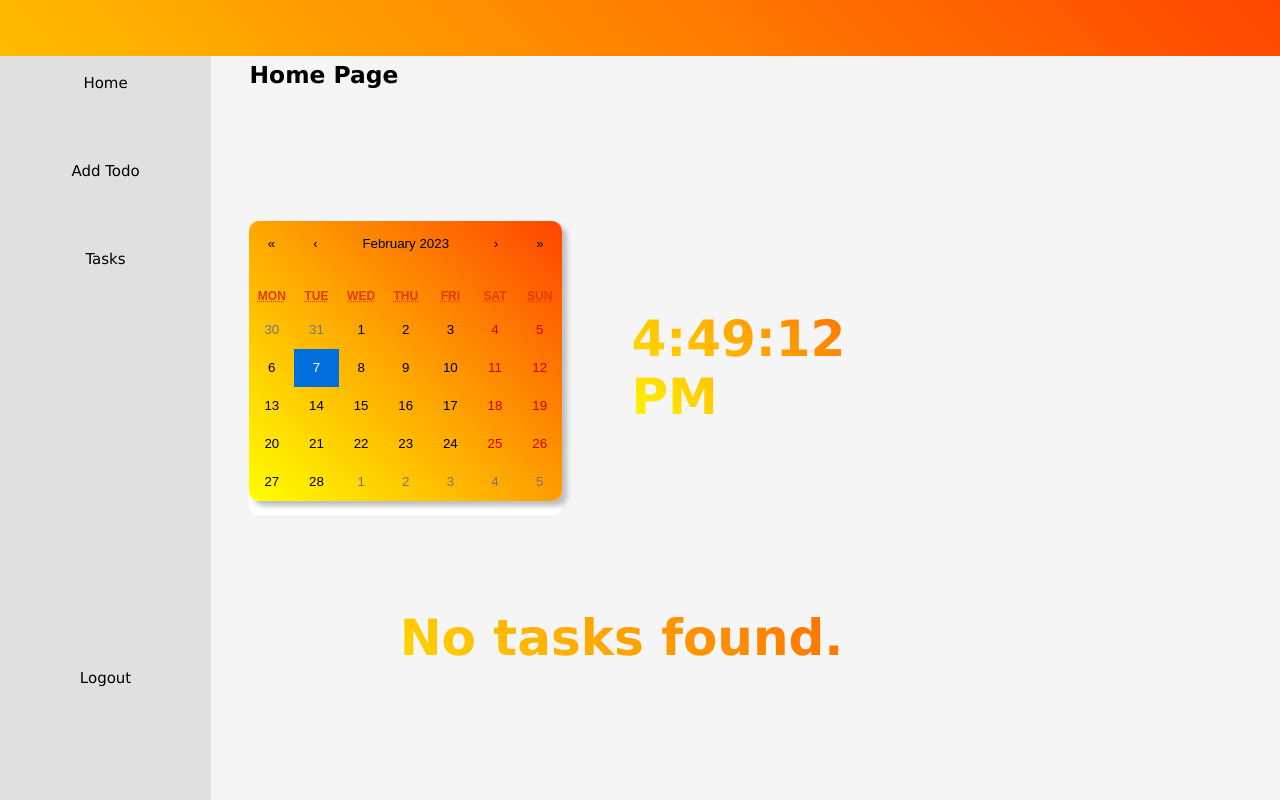
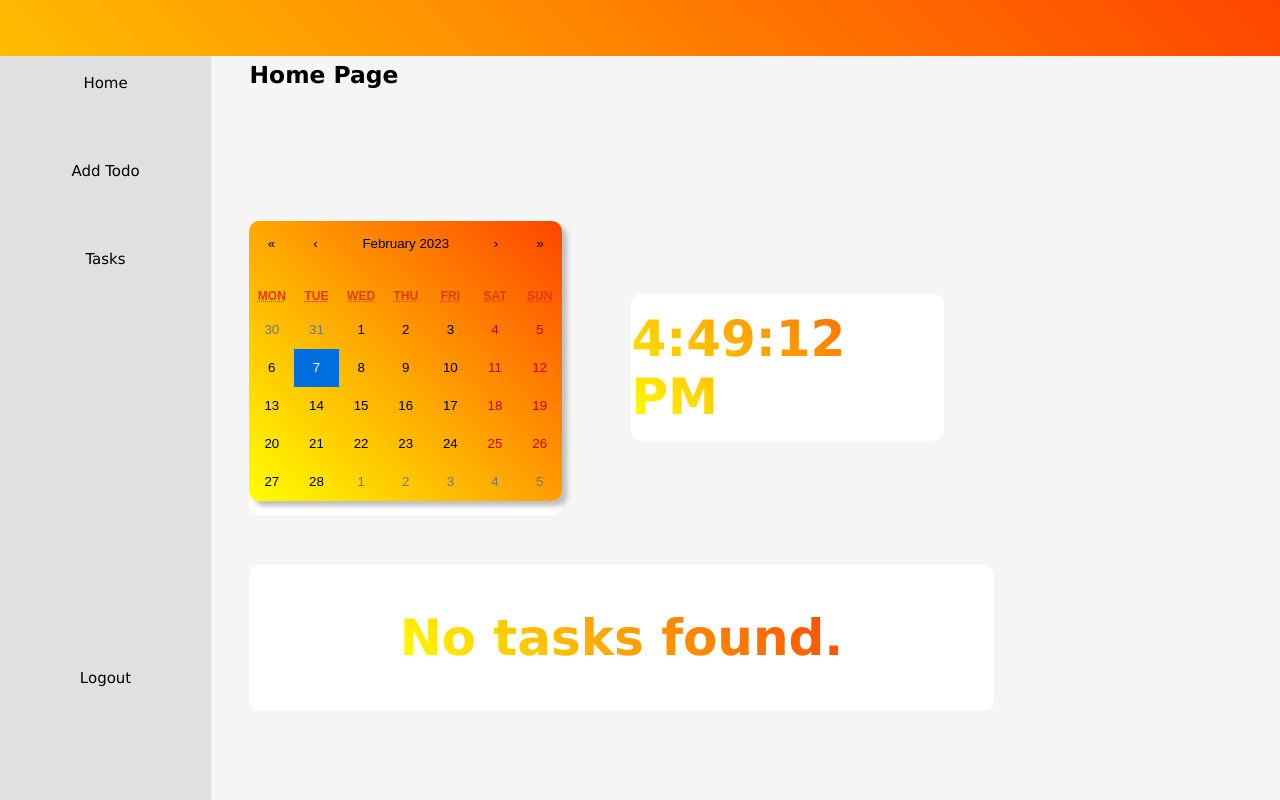
Before and after one commit to kingsleyhenz/ToDoList-Task, a React (Create React App) app: page /Home in a window 1280 px wide. Built offline with nearby package versions, Linux system fonts and the light colour scheme; no server answers.

Commit message:
Trying different things

```diff
--- a/src/Pages/Home.js
+++ b/src/Pages/Home.js
@@ -52,12 +52,12 @@ const Home =()=>{
                 <div className="date">
                   <Calendar onChange={onChange} value={date} className="cal"/>
                 </div>
-                <div className="time">{time}</div>
+                <div className="time"><h2>{time}</h2></div>
               </div>
               {tasks && tasks.length !== 0 ? (
-                <div className="completed">Total Tasks: {tasks.length}</div>
+                <div className="completed"><h2>Total Tasks: {tasks.length}</h2></div>
               ) : (
-                <div className="completed">No tasks found.</div>
+                <div className="completed"><h2>No tasks found.</h2></div>
               )}
             </div>
           </div>
--- a/src/Stylesheets/Home.css
+++ b/src/Stylesheets/Home.css
@@ -71,6 +71,8 @@ body{
     display: flex;
     justify-content: center;
     align-items: center;
+}
+.time h2{
     font-size: 50px;
     font-weight: bold;
     background: -webkit-linear-gradient(45deg,yellow,orangered);
@@ -85,6 +87,8 @@ body{
     display: flex;
     justify-content: center;
     align-items: center;
+}
+.completed h2{
     font-size: 50px;
     background: -webkit-linear-gradient(45deg,yellow,orangered);
     -webkit-background-clip: text;
```
